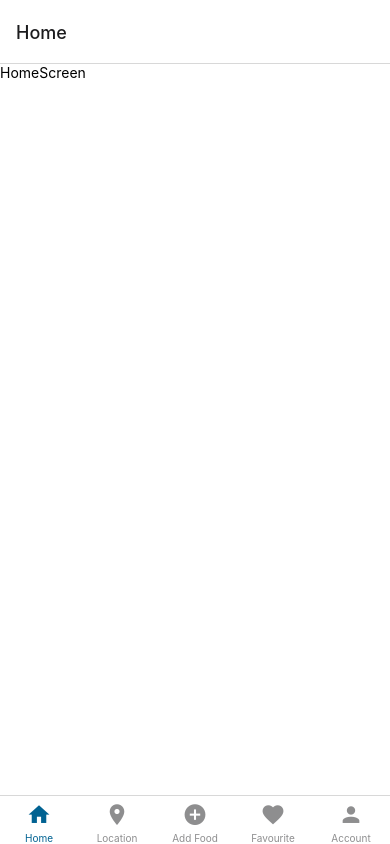
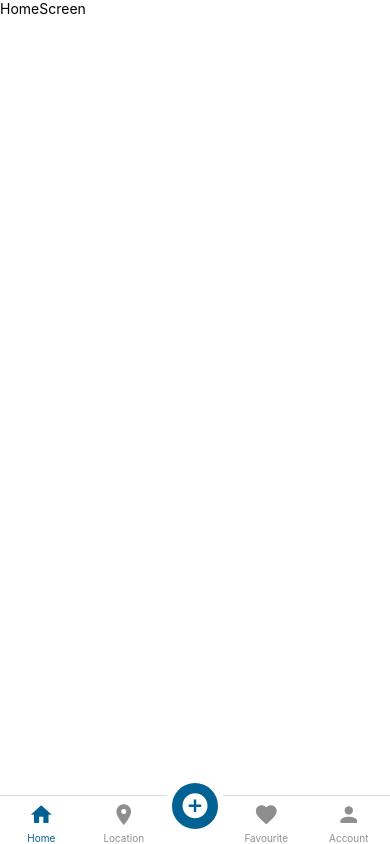
Before and after one commit to Saiket-Das/uni-food-native, a React Native app in the folder frontend/: screen / in a window 390 px wide. Built offline with nearby package versions, Linux system fonts and the light colour scheme.

Commit message:
Frontend - Custom AddFood navigator icon created

```diff
--- /dev/null
+++ b/frontend/app/navigation/AddFoodButton.js
@@ -0,0 +1,32 @@
+import { View, TouchableWithoutFeedback, StyleSheet } from "react-native";
+import React from "react";
+import { MaterialCommunityIcons } from "@expo/vector-icons";
+import colors from "../confiq/colors";
+
+export default function AddFoodButton({ onPress }) {
+  return (
+    <TouchableWithoutFeedback onPress={onPress}>
+      <View style={styles.container}>
+        <MaterialCommunityIcons
+          name="plus-circle"
+          size={30}
+          color={colors.white}
+        />
+      </View>
+    </TouchableWithoutFeedback>
+  );
+}
+
+const styles = StyleSheet.create({
+  container: {
+    alignItems: "center",
+    justifyContent: "center",
+    backgroundColor: colors.primary,
+    borderColor: colors.white,
+    height: 60,
+    width: 60,
+    borderRadius: 30,
+    bottom: 20,
+    borderWidth: 7,
+  },
+});
--- a/frontend/app/navigation/AppNavigator.js
+++ b/frontend/app/navigation/AppNavigator.js
@@ -5,6 +5,7 @@ import { createBottomTabNavigator } from "@react-navigation/bottom-tabs";
 import HomeScreen from "../screens/HomeScreen";
 import AddFoodScreen from "../screens/AddFoodScreen";
 import AccountScreen from "../screens/AccountScreen";
+import AddFoodButton from "./AddFoodButton";
 
 const Tab = createBottomTabNavigator();
 
@@ -15,6 +16,7 @@ export default function AppNavigator() {
         name="Home"
         component={HomeScreen}
         options={{
+          headerShown: false,
           tabBarIcon: ({ size, color }) => (
             <MaterialCommunityIcons name="home" size={size} color={color} />
           ),
@@ -36,8 +38,11 @@ export default function AppNavigator() {
       />
       <Tab.Screen
         name="Add Food"
-        component={HomeScreen}
-        options={{
+        component={AddFoodScreen}
+        options={({ navigation }) => ({
+          tabBarButton: () => (
+            <AddFoodButton onPress={() => navigation.navigate("Add Food")} />
+          ),
           tabBarIcon: ({ size, color }) => (
             <MaterialCommunityIcons
               name="plus-circle"
@@ -45,27 +50,17 @@ export default function AppNavigator() {
               color={color}
             />
           ),
-        }}
+        })}
       />
       <Tab.Screen
         name="Favourite"
-        component={AddFoodScreen}
+        component={HomeScreen}
         options={{
           tabBarIcon: ({ size, color }) => (
             <MaterialCommunityIcons name="heart" size={size} color={color} />
           ),
         }}
       />
-
-      {/* <Tab.Screen
-        name="Heart"
-        component={HomeScreen}
-        options={{
-          tabBarIcon: ({ size, color }) => {
-            <MaterialCommunityIcons name="heart" size={size} color={color} />;
-          },
-        }}
-      /> */}
 
       <Tab.Screen
         name="Account"
```
